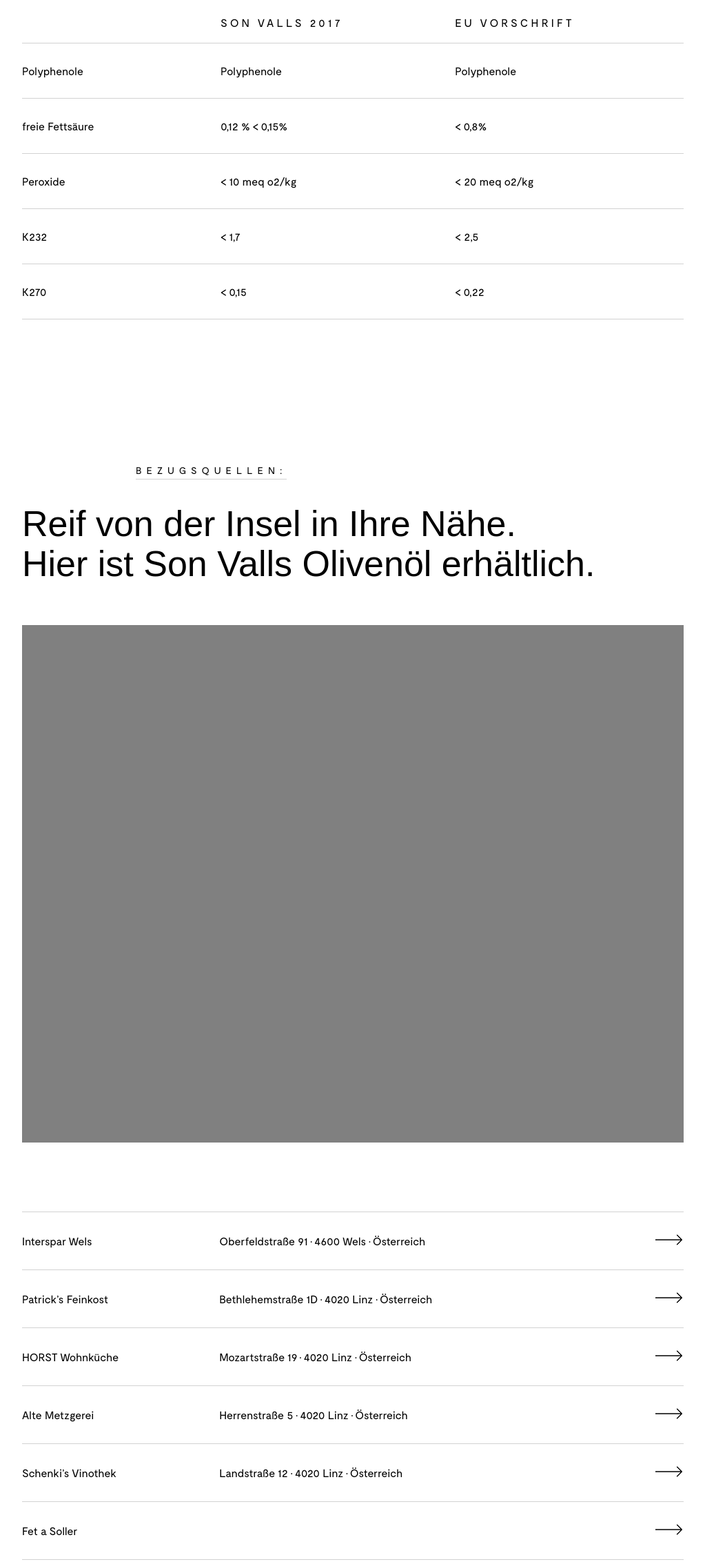
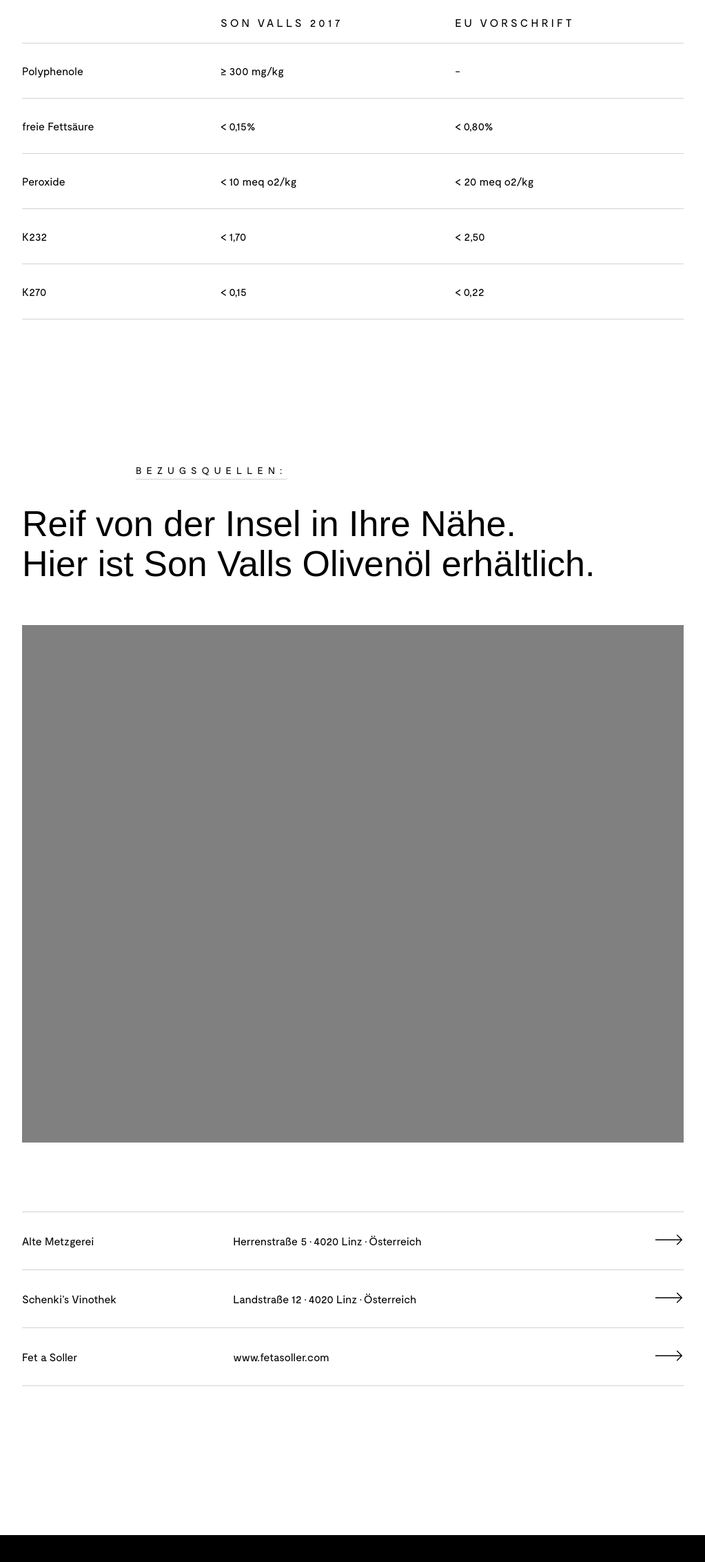
Before and after one commit to nyegorov/Son-Valls, a plain HTML site: page index.html in a window 1280 px wide. Shown: the part 4963-7227 px from the top of the page at 69% size, without its empty margins (128-1151 px from the left). Drawn offline with Linux system fonts and the light colour scheme; some packages are replaced by stand-ins of ours; a web font is replaced by a local one.

Commit message:
Michael's modifications

```diff
--- a/index.html
+++ b/index.html
@@ -105,10 +105,10 @@
 		Radikale ab und bremst so die Zellalterung.</p>
 		<table>
 			<thead><th style="width: 30%"></th><th>Son Valls<span class="desktop"> 2017</span></th><th>EU Vorschrift</th></thead>
-			<tr><td>Polyphenole</td><td>Polyphenole</td><td>Polyphenole</td></tr>
-			<tr><td>freie Fettsäure</td><td>0,12 % &lt; 0,15%</td><td>&lt; 0,8%</td></tr>
+			<tr><td>Polyphenole</td><td>≥ 300 mg/kg</td><td>-</td></tr>
+			<tr><td>freie Fettsäure</td><td>&lt; 0,15%</td><td>&lt; 0,80%</td></tr>
 			<tr><td>Peroxide</td><td>&lt; 10 meq o2/kg</td><td>&lt; 20 meq o2/kg</td></tr>
-			<tr><td>K232</td><td>&lt; 1,7</td><td>&lt; 2,5</td></tr>
+			<tr><td>K232</td><td>&lt; 1,70</td><td>&lt; 2,50</td></tr>
 			<tr><td>K270</td><td>&lt; 0,15</td><td>&lt; 0,22</td></tr>
 		</table>
 	</div>
--- a/suppliers.json
+++ b/suppliers.json
@@ -1,20 +1,5 @@
 {
 	"suppliers": [
-		{
-			"name":    "Interspar Wels",
-			"address": "Oberfeldstraße 91 • 4600 Wels • Österreich",
-			"url":     "https://www.google.com/maps/place/Oberfeldstra%C3%9Fe+91,4600+Wels,Austria"
-		},
-		{
-			"name":    "Patrick’s Feinkost",
-			"address": "Bethlehemstraße 1D • 4020 Linz • Österreich",
-			"url":     "https://www.google.com/maps/place/Bethlehemstra%C3%9Fe+1D,4020+Linz,Austria"
-		},
-		{
-			"name":    "HORST Wohnküche",
-			"address": "Mozartstraße 19 • 4020 Linz • Österreich",
-			"url":     "https://www.google.com/maps/place/Mozartstra%C3%9Fe+19,4020+Linz,Austria"
-		},
 		{
 			"name":    "Alte Metzgerei",
 			"address": "Herrenstraße 5 • 4020 Linz • Österreich",
@@ -27,7 +12,7 @@
 		},
 		{
 			"name":    "Fet a Soller",
-			"address": "",
+			"address": "www.fetasoller.com",
 			"url":     "http://www.fetasoller.com"
 		}
 	]
```
Also changed, not shown: impressum.html (+8 -8 lines).
